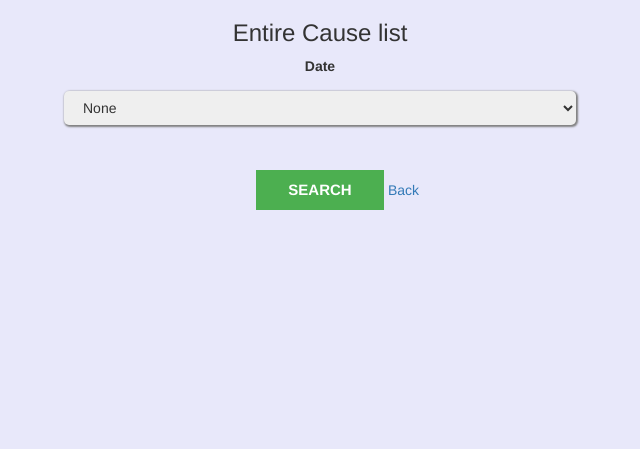
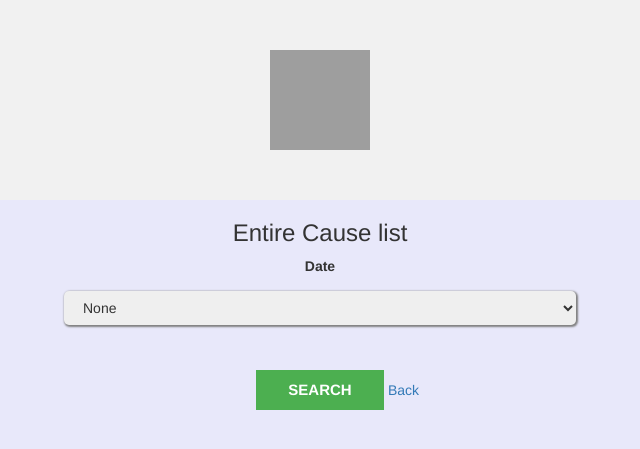
Before and after one commit to AasthaSinha2305/Savengers, a PHP site: page /html/php/causelist/EntireCauseList.php in a window 1280 px wide. Shown: the top 449 px of the page, without its empty margins (320-960 px from the left). Run offline with PHP 8.4, Linux system fonts and the light colour scheme; data that the repository does not hold is empty; grey boxes are pictures that could not be loaded.

Commit message:
Update EntireCauseList.php

```diff
--- a/html/php/causelist/EntireCauseList.php
+++ b/html/php/causelist/EntireCauseList.php
@@ -71,6 +71,8 @@
 </head>
 
 <body>
+    <div class="header"><img src="https://www.ritiriwaz.com/wp-content/uploads/2017/01/Indian-Emblem.jpg" alt="National Embelem" height="100px" width="100px" align="middle">
+</div>
     <center>
     <h3>Entire Cause list</h3>
         <form action="" method="POST">
```
